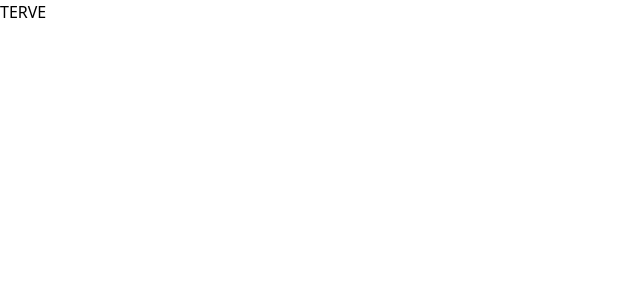
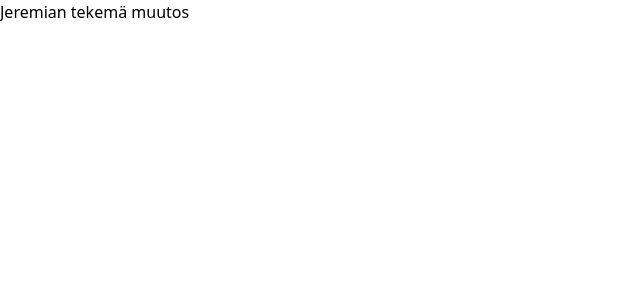
Before and after one commit to jamktiko/ryhma4, a SvelteKit app in the folder gitsekoilu/: page / in a window 1280 px wide. Shown: the top 300 px of the page, without its empty margins (0-640 px from the left). Built offline with nearby package versions, Linux system fonts and the light colour scheme.

Commit message:
hienosti laitoin tekstin muuttujaksi

```diff
--- a/gitsekoilu/src/routes/+page.svelte
+++ b/gitsekoilu/src/routes/+page.svelte
@@ -1,13 +1,10 @@
 <script lang="ts">
-
+	let teksti = $state('Jeremian tekemä muutos');
 </script>
 
 <main>
-
-  <h1> TERVE </h1>
-
+	<h1>{teksti}</h1>
 </main>
 
 <style>
-
 </style>
```
